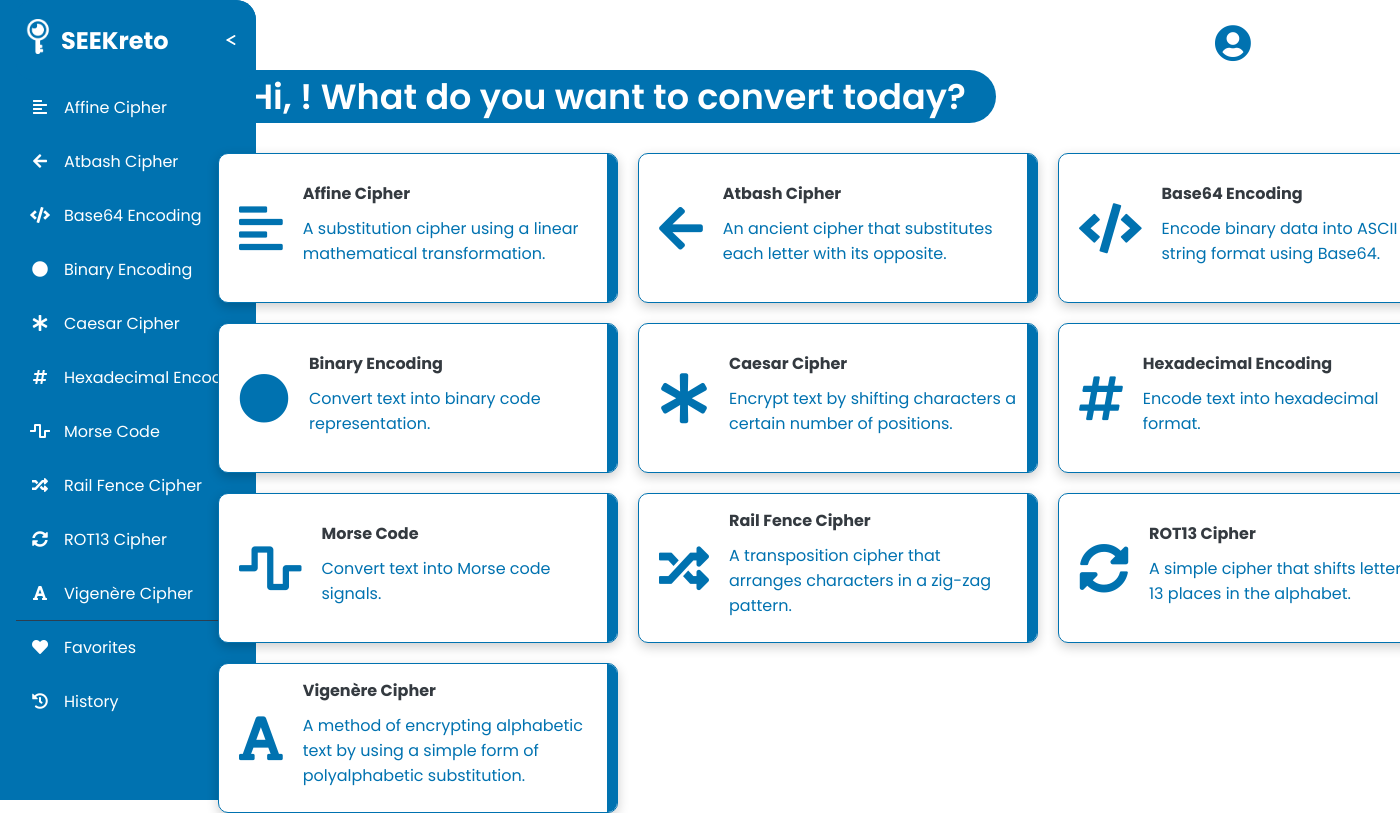
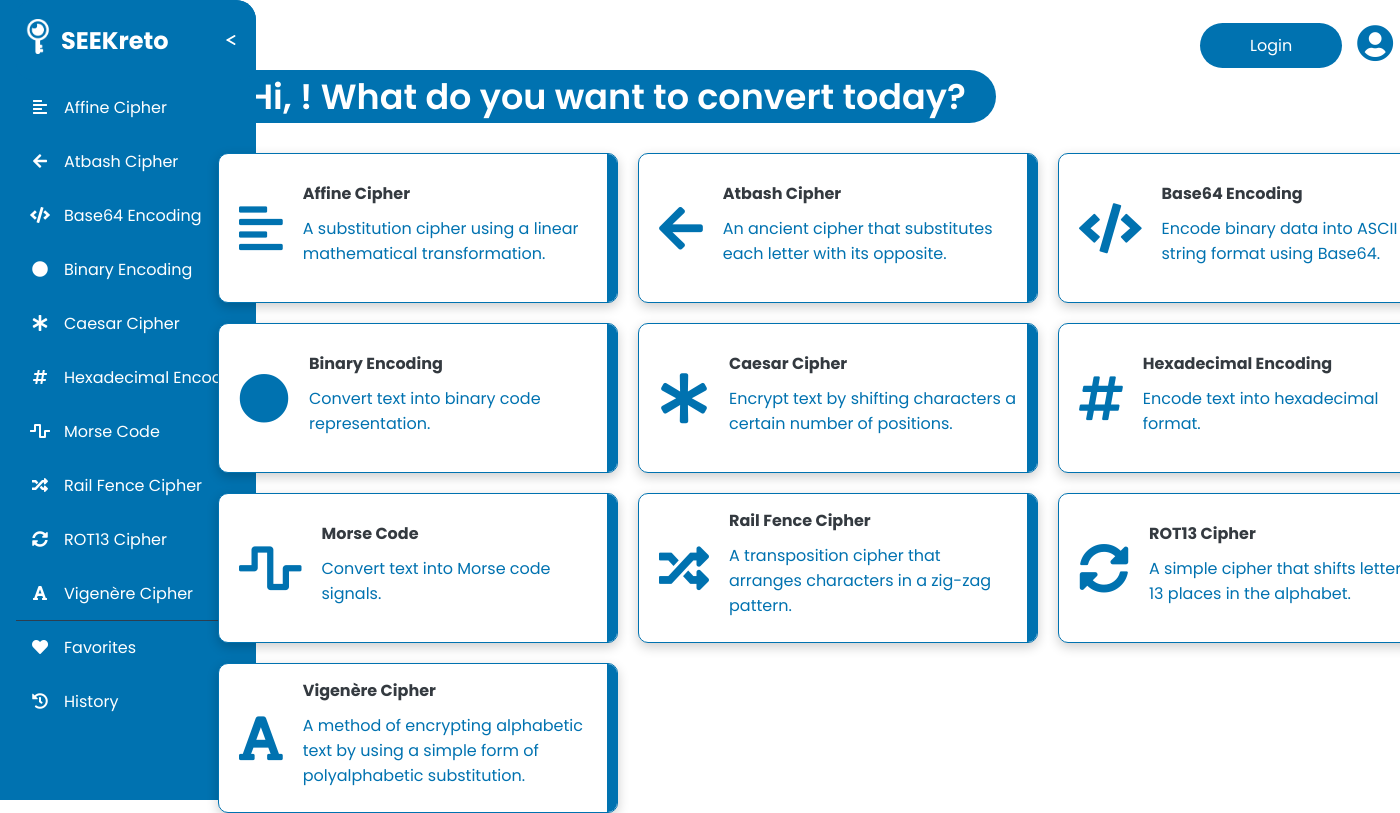
Before and after one commit to drlyngrc/SEEKreto, a Flask app: page /homepage in a window 1400 px wide; the page is wider, and only the part inside the window is pictured. Run offline with Flask 3, Linux system fonts and the light colour scheme.

Commit message:
Fix logout button restriction on homepage page

```diff
--- a/frontend/templates/homepage.html
+++ b/frontend/templates/homepage.html
@@ -25,11 +25,14 @@
         <div class="header-right">
             {% if is_logged_in %}
                 <a href="/logout" class="logout-btn">Logout</a>
+            {% else %}
+                <a href="/login" class="login-btn">Login</a>
             {% endif %}
+
             <a href="#" class="profile-text" id="profile-icon">
                 <i class="fas fa-user-circle"></i>
             </a>
-         >
+
             <div class="profile-dropdown" id="profile-dropdown">
 
                 <span class="account-details">Account Details</span>
```
Lines whose indentation alone changed are shown as unchanged.
